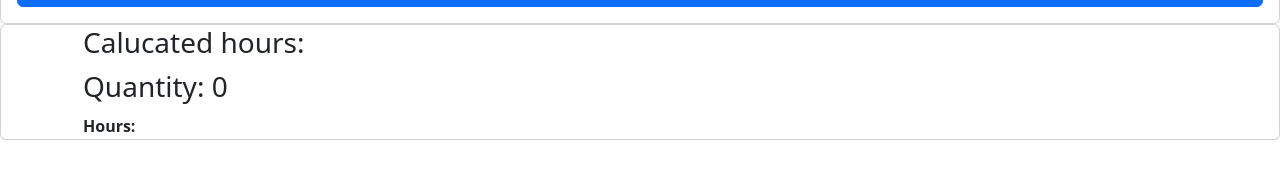
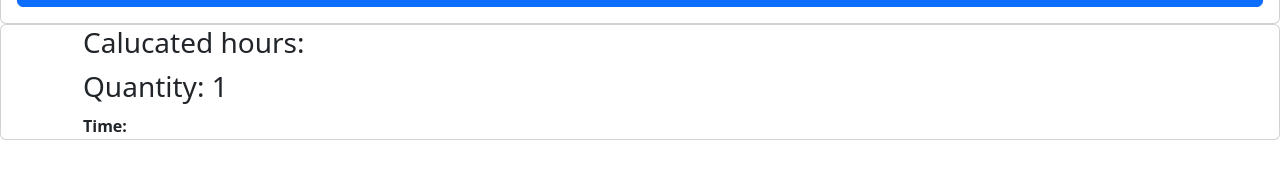
Before and after one commit to cguerrero11/dpg-timer-c, a React (Create React App) app: page / in a window 1280 px wide. Shown: the part 240-418 px from the top of the page. Built offline with nearby package versions, Linux system fonts and the light colour scheme.

Commit message:
Update App.js
got numbers to work and now only division and output need to be processed and displayed

```diff
--- a/src/App.js
+++ b/src/App.js
@@ -16,14 +16,29 @@ function App() {
 
   const [endTime, handleEndTime] = useState(current);
 
-  const [qty, handleQty] = useState(0);
+  const [qty, handleQty] = useState(1);
 
-  const [input, handleInput] = useState('');
+//   const [input, handleInput] = useState('');
 
   const [message, setMessage] = useState('');
 
   const [timeMsg, setTimeMsg] = useState('');
 
+  const handleChange = event => {
+    // setMessage(event.target.value);
+    var num = parseFloat(event.target.value);
+
+    console.log('value is:', num);
+
+    if(!isNaN(num)){
+        if (num < 0){
+            setMessage('Please enter a valid number.');
+        } else {
+            handleQty(parseFloat(num));
+            setMessage('');
+        }
+    }
+  };
 //3
 const subtractTime = (start, end) => {
     var startHours = start.getHours();
@@ -43,7 +58,7 @@ const subtractTime = (start, end) => {
         subtract = subtract - 30;
     }
 
-    if(startHours < 15){
+    if(startHours < 15 && startHours > 14){
         console.log('subtract 3 15');
         subtract = subtract - 15;
     }
@@ -110,10 +125,10 @@ const calcTimeDiff = (start, end) => {
 }
 //1
  const handleTimeDiff = (e) => {
-    handleInput(prev => ({
-        ...prev,
-        [e.target.name]: e.target.value,
-    }));
+    // handleInput(prev => ({
+    //     ...prev,
+    //     [e.target.name]: e.target.value,
+    // }));
     // console.log(startTime, endTime)
     // console.log(input)
     console.log(startTime.getHours())
@@ -123,14 +138,6 @@ const calcTimeDiff = (start, end) => {
 
 
     // setMessage('Yes');
-
-    if(!isNaN(parseInt(+input))){
-        console.log('Input accepted')
-        handleQty(parseInt(input, 10))
-    } else {
-        setMessage('Please enter a number.');
-    }
-
 
 
 //    const totalWorkTime = endTime - startTime;
@@ -206,7 +213,7 @@ const calcTimeDiff = (start, end) => {
                             />
                         </div>
                         <div className='input-group mb-3'>
-                        <label name="qty" id='quantity'>Quantity: </label> <input type="text" onInput={(e) => handleTimeDiff(e)}/>
+                        <label name="qty" id='quantity'>Quantity: </label> <input type="number" id='qty' name='qty' onChange={(e) => handleChange(e)}/>
                         </div>
                     </Form.Label>
 
@@ -235,7 +242,7 @@ const calcTimeDiff = (start, end) => {
                             </tr>
                             <tr>
                                 <th>
-                                    Hours: {timeMsg}
+                                    Time: {timeMsg}
                                 </th>
                             </tr>
                             </tbody>
```
